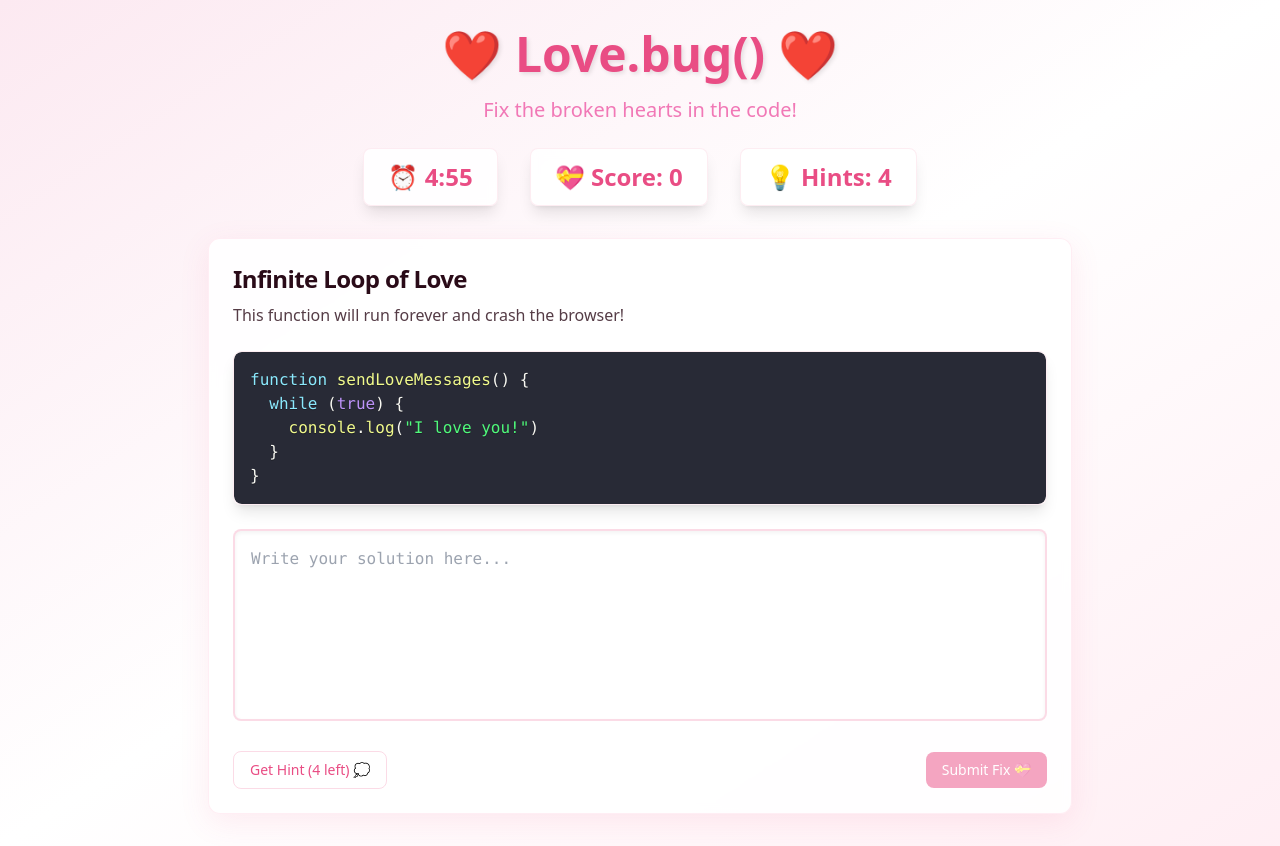
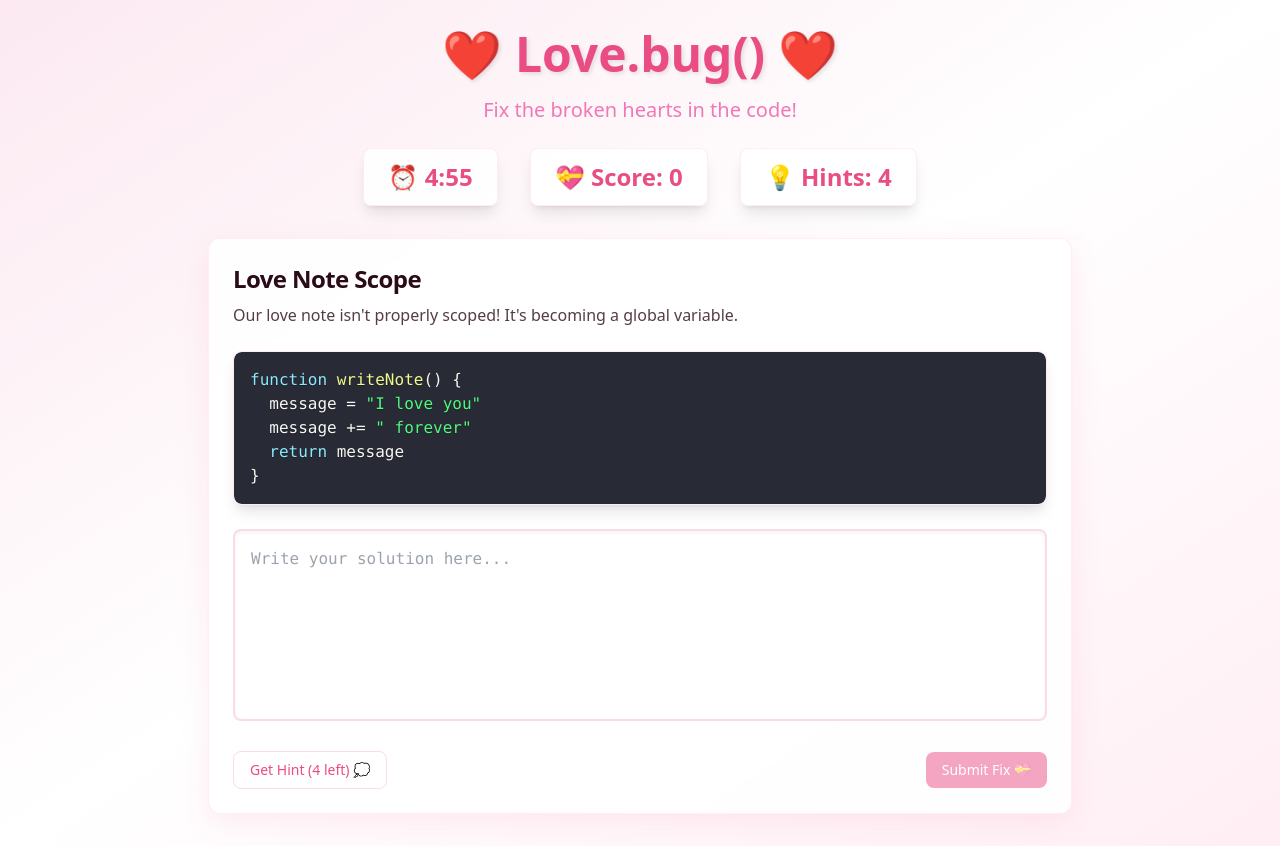
Before and after one commit to blackgirlbytes/love-bug, a React (Vite) app: page / in a window 1280 px wide. Built offline with nearby package versions, Linux system fonts and the light colour scheme; the HTML template or start-up script is replaced by a standard one.

Commit message:
show random bugs

```diff
--- a/src/App.jsx
+++ b/src/App.jsx
@@ -4,77 +4,10 @@ import { Prism as SyntaxHighlighter } from 'react-syntax-highlighter'
 import { dracula } from 'react-syntax-highlighter/dist/esm/styles/prism'
 import { Button } from './components/Button'
 import { Card, CardHeader, CardTitle, CardDescription, CardContent, CardFooter } from './components/Card'
-
-const commonBugs = [
-  {
-    id: 1,
-    title: "Infinite Loop of Love",
-    code: `function sendLoveMessages() {
-  while (true) {
-    console.log("I love you!")
-  }
-}`,
-    bugDescription: "This function will run forever and crash the browser!",
-    hints: [
-      "Think about what condition could stop the loop",
-      "You might need a counter variable to track progress",
-      "Add a parameter for message count and increment a counter",
-      {
-        type: "code",
-        content: `function sendLoveMessages(times) {
-  let count = 0;
-  while (count < times) {
-    console.log("I love you!")
-    count++;
-  }
-}`
-      }
-    ],
-    solution: `function sendLoveMessages(times) {
-  let count = 0;
-  while (count < times) {
-    console.log("I love you!")
-    count++;
-  }
-}`,
-  },
-  {
-    id: 2,
-    title: "Undefined Love",
-    code: `function getLoveMessage() {
-  let message;
-  if (inLove) {
-    message = "My heart beats for you!"
-  }
-  return message;
-}`,
-    bugDescription: "The variable 'inLove' is not defined, and the message might be undefined!",
-    hints: [
-      "What happens if inLove is false?",
-      "You should add a parameter to the function",
-      "Add a default message and a parameter for the love status",
-      {
-        type: "code",
-        content: `function getLoveMessage(inLove) {
-  let message = "Still searching for love...";
-  if (inLove) {
-    message = "My heart beats for you!"
-  }
-  return message;
-}`
-      }
-    ],
-    solution: `function getLoveMessage(inLove) {
-  let message = "Still searching for love...";
-  if (inLove) {
-    message = "My heart beats for you!"
-  }
-  return message;
-}`,
-  },
-]
+import { commonBugs, getRandomBugs } from './bugs'
 
 function App() {
+  const [bugs, setBugs] = useState(() => getRandomBugs(3)) // Get 3 random bugs
   const [currentBug, setCurrentBug] = useState(0)
   const [hintLevel, setHintLevel] = useState(0)
   const [userSolution, setUserSolution] = useState('')
@@ -101,7 +34,7 @@ function App() {
   }
 
   const checkSolution = () => {
-    const currentProblem = commonBugs[currentBug]
+    const currentProblem = bugs[currentBug]
 
     // Create a safe evaluation environment
     const validateCode = (code) => {
@@ -111,24 +44,28 @@ function App() {
           return { isValid: false, error: 'Unsafe code detected' };
         }
 
-        // For the undefined love bug
-        if (currentProblem.id === 2) {
-          // Check if the function:
-          // 1. Takes an 'inLove' parameter
-          // 2. Has a default message for false case
-          // 3. Returns "My heart beats for you!" for true case
         const functionStr = code.toString();
-          const hasParameter = /function\s+getLoveMessage\s*\(\s*inLove\s*\)/.test(functionStr);
+
+        switch(currentProblem.id) {
+          case 1: // Infinite Loop of Love
+            const hasTimesParam = /function\s+sendLoveMessages\s*\(\s*times\s*\)/.test(functionStr);
+            const hasCounter = /let|var\s+count\s*=\s*0/.test(functionStr);
+            const hasLoopCondition = /while\s*\(\s*count\s*<\s*times\s*\)/.test(functionStr);
+            const hasIncrement = /count\s*\+\+|\+\+\s*count|count\s*=\s*count\s*\+\s*1/.test(functionStr);
+            return {
+              isValid: hasTimesParam && hasCounter && hasLoopCondition && hasIncrement,
+              error: null
+            };
+
+          case 2: // Undefined Love
+            const hasInLoveParam = /function\s+getLoveMessage\s*\(\s*inLove\s*\)/.test(functionStr);
             const hasDefaultMessage = /message\s*=\s*["'].*["']\s*;/.test(functionStr);
             const hasCorrectTrueCase = functionStr.includes('My heart beats for you!');
-
-          // Test the function
             const fn = new Function('return ' + code)();
             const falseCase = fn(false);
             const trueCase = fn(true);
-
             return {
-            isValid: hasParameter &&
+              isValid: hasInLoveParam &&
                       hasDefaultMessage &&
                       hasCorrectTrueCase &&
                       typeof falseCase === 'string' &&
@@ -136,27 +73,78 @@ function App() {
                       trueCase === "My heart beats for you!",
               error: null
             };
-        }
 
-        // For the infinite loop bug
-        if (currentProblem.id === 1) {
-          // Check if the function:
-          // 1. Takes a 'times' parameter
-          // 2. Has a counter variable
-          // 3. Has a condition to stop the loop
-          const functionStr = code.toString();
-          const hasParameter = /function\s+sendLoveMessages\s*\(\s*times\s*\)/.test(functionStr);
-          const hasCounter = /let|var\s+count\s*=\s*0/.test(functionStr);
-          const hasCondition = /while\s*\(\s*count\s*<\s*times\s*\)/.test(functionStr);
-          const hasIncrement = /count\s*\+\+|\+\+\s*count|count\s*=\s*count\s*\+\s*1/.test(functionStr);
-
+          case 3: // Valentine's String Comparison
+            const hasArrowFunction = /const\s+checkValentine\s*=\s*\(\s*message\s*\)\s*=>/.test(functionStr);
+            const hasCorrectComparison = /message\s*===\s*sweetMessage/.test(functionStr);
+            const hasCorrectReturns = functionStr.includes('Perfect match! 💕') && functionStr.includes('Keep looking! 💔');
             return {
-            isValid: hasParameter && hasCounter && hasCondition && hasIncrement,
+              isValid: hasArrowFunction && hasCorrectComparison && hasCorrectReturns,
               error: null
             };
+
+          case 4: // Love Letter Array
+            const hasLettersParam = /const\s+getLastLoveLetter\s*=\s*\(\s*letters\s*\)\s*=>/.test(functionStr);
+            const hasCorrectIndex = /letters\s*\[\s*letters\.length\s*-\s*1\s*\]/.test(functionStr);
+            return {
+              isValid: hasLettersParam && hasCorrectIndex,
+              error: null
+            };
+
+          case 5: // Heartbeat Counter
+            const hasHeartbeatsVar = /let\s+heartbeats\s*=\s*0/.test(functionStr);
+            const hasHeartCondition = /while\s*\(\s*heartbeats\s*<\s*3\s*\)/.test(functionStr);
+            const hasHeartIncrement = /heartbeats\s*\+\+|\+\+\s*heartbeats/.test(functionStr);
+            return {
+              isValid: hasHeartbeatsVar && hasHeartCondition && hasHeartIncrement,
+              error: null
+            };
+
+          case 6: // Love Calculator
+            const hasLoveCalcFunction = /function\s+calculateLove\s*\(\s*name1\s*,\s*name2\s*\)/.test(functionStr);
+            const hasModulo = /%.*(100|99)/.test(functionStr);
+            const hasAddOne = /\+\s*1/.test(functionStr);
+            return {
+              isValid: hasLoveCalcFunction && hasModulo && hasAddOne,
+              error: null
+            };
+
+          case 7: // Valentine's Promise
+            const hasJsonReturn = /return\s+response\.json\(\)/.test(functionStr);
+            const hasMessageLog = /console\.log\([^)]*data\.message[^)]*\)/.test(functionStr);
+            return {
+              isValid: hasJsonReturn && hasMessageLog,
+              error: null
+            };
+
+          case 8: // Love Note Scope
+            const hasLetMessage = /let\s+message/.test(functionStr);
+            const hasForeverConcat = /\+=\s*["']\s*forever\s*["']/.test(functionStr);
+            return {
+              isValid: hasLetMessage && hasForeverConcat,
+              error: null
+            };
+
+          case 9: // Heart Drawing
+            const hasAwaitFetch = /await\s+fetch/.test(functionStr);
+            const hasAwaitJson = /await.*\.json\(\)/.test(functionStr);
+            const hasHeartReturn = /return\s*["']❤️/.test(functionStr);
+            return {
+              isValid: hasAwaitFetch && hasAwaitJson && hasHeartReturn,
+              error: null
+            };
+
+          case 10: // Love Letter Copy
+            const hasSpreadOperator = /\{\s*\.\.\.original\s*\}/.test(functionStr);
+            const hasCopyMessage = /copy\.message\s*=/.test(functionStr);
+            return {
+              isValid: hasSpreadOperator && hasCopyMessage,
+              error: null
+            };
+
+          default:
+            return { isValid: false, error: 'Unknown bug type' };
         }
-
-        return { isValid: false, error: 'Unknown bug type' };
       } catch (error) {
         return { isValid: false, error: error.message };
       }
@@ -179,7 +167,7 @@ function App() {
 
       // Wait a moment before moving to next problem
       setTimeout(() => {
-        if (currentBug < commonBugs.length - 1) {
+        if (currentBug < bugs.length - 1) {
           setCurrentBug(prev => prev + 1)
           setUserSolution('')
           setHintLevel(0)
@@ -190,34 +178,7 @@ function App() {
       }, 2000)
     } else {
       // Provide more specific feedback based on what's missing
-      let errorMessage = '💔 Not quite right. ';
-
-      if (currentProblem.id === 2) {
-        const functionStr = userSolution.toString();
-        if (!/function\s+getLoveMessage\s*\(\s*inLove\s*\)/.test(functionStr)) {
-          errorMessage += "Make sure your function takes an 'inLove' parameter. ";
-        }
-        if (!/message\s*=\s*["'].*["']\s*;/.test(functionStr)) {
-          errorMessage += "Add a default message for when inLove is false. ";
-        }
-        if (!functionStr.includes('My heart beats for you!')) {
-          errorMessage += "Keep the original love message for when inLove is true. ";
-        }
-      } else if (currentProblem.id === 1) {
-        const functionStr = userSolution.toString();
-        if (!/function\s+sendLoveMessages\s*\(\s*times\s*\)/.test(functionStr)) {
-          errorMessage += "Make sure your function takes a 'times' parameter. ";
-        }
-        if (!/let|var\s+count\s*=\s*0/.test(functionStr)) {
-          errorMessage += "You need a counter variable. ";
-        }
-        if (!/while\s*\(\s*count\s*<\s*times\s*\)/.test(functionStr)) {
-          errorMessage += "Add a condition to stop the loop. ";
-        }
-        if (!/count\s*\+\+|\+\+\s*count|count\s*=\s*count\s*\+\s*1/.test(functionStr)) {
-          errorMessage += "Don't forget to increment your counter! ";
-        }
-      }
+      let errorMessage = '💔 Not quite right.';
 
       setFeedback({
         type: 'error',
@@ -239,6 +200,18 @@ function App() {
     const minutes = Math.floor(seconds / 60)
     const remainingSeconds = seconds % 60
     return `${minutes}:${remainingSeconds.toString().padStart(2, '0')}`
+  }
+
+  // Reset game function
+  const resetGame = () => {
+    setBugs(getRandomBugs(3))
+    setCurrentBug(0)
+    setHintLevel(0)
+    setUserSolution('')
+    setTimeLeft(300)
+    setGameOver(false)
+    setScore(0)
+    setFeedback(null)
   }
 
   return (
@@ -264,8 +237,8 @@ function App() {
       {!gameOver ? (
         <Card className="backdrop-blur-sm bg-white/90">
           <CardHeader>
-            <CardTitle>{commonBugs[currentBug].title}</CardTitle>
-            <CardDescription>{commonBugs[currentBug].bugDescription}</CardDescription>
+            <CardTitle>{bugs[currentBug].title}</CardTitle>
+            <CardDescription>{bugs[currentBug].bugDescription}</CardDescription>
           </CardHeader>
           <CardContent>
             <div className="code-display">
@@ -277,7 +250,7 @@ function App() {
                   borderRadius: '0.5rem',
                 }}
               >
-                {commonBugs[currentBug].code}
+                {bugs[currentBug].code}
               </SyntaxHighlighter>
             </div>
 
@@ -293,7 +266,7 @@ function App() {
 
             {hintLevel > 0 && (
               <div className="space-y-4 my-4">
-                {commonBugs[currentBug].hints.slice(0, hintLevel).map((hint, index) => (
+                {bugs[currentBug].hints.slice(0, hintLevel).map((hint, index) => (
                   <div key={index} className="hint-box">
                     {typeof hint === 'string' ? (
                       <p>
@@ -366,7 +339,7 @@ function App() {
           <CardFooter className="justify-center">
             <Button
               variant="default"
-              onClick={() => window.location.reload()}
+              onClick={resetGame}
               className="mt-4"
             >
               Play Again 💕
--- /dev/null
+++ b/src/bugs.js
@@ -0,0 +1,313 @@
+// bugs.js
+export const commonBugs = [
+  {
+    id: 1,
+    title: "Infinite Loop of Love",
+    code: `function sendLoveMessages() {
+  while (true) {
+    console.log("I love you!")
+  }
+}`,
+    bugDescription: "This function will run forever and crash the browser!",
+    hints: [
+      "Think about what condition could stop the loop",
+      "You might need a counter variable to track progress",
+      "Add a parameter for message count and increment a counter",
+      {
+        type: "code",
+        content: `function sendLoveMessages(times) {
+  let count = 0;
+  while (count < times) {
+    console.log("I love you!")
+    count++;
+  }
+}`
+      }
+    ],
+    solution: `function sendLoveMessages(times) {
+  let count = 0;
+  while (count < times) {
+    console.log("I love you!")
+    count++;
+  }
+}`,
+  },
+  {
+    id: 2,
+    title: "Undefined Love",
+    code: `function getLoveMessage() {
+  let message;
+  if (inLove) {
+    message = "My heart beats for you!"
+  }
+  return message;
+}`,
+    bugDescription: "The variable 'inLove' is not defined, and the message might be undefined!",
+    hints: [
+      "What happens if inLove is false?",
+      "You should add a parameter to the function",
+      "Add a default message for when inLove is false",
+      {
+        type: "code",
+        content: `function getLoveMessage(inLove) {
+  let message = "Still searching for love...";
+  if (inLove) {
+    message = "My heart beats for you!"
+  }
+  return message;
+}`
+      }
+    ],
+    solution: `function getLoveMessage(inLove) {
+  let message = "Still searching for love...";
+  if (inLove) {
+    message = "My heart beats for you!"
+  }
+  return message;
+}`,
+  },
+  {
+    id: 3,
+    title: "Valentine's String Comparison",
+    code: `const checkValentine = (message) => {
+  const sweetMessage = "Be Mine"
+  if (message = sweetMessage) {
+    return "Perfect match! 💕"
+  }
+  return "Keep looking! 💔"
+}`,
+    bugDescription: "The comparison operator is wrong! This always returns a match.",
+    hints: [
+      "Look carefully at the comparison operator",
+      "= assigns values, === compares them",
+      "Use the correct comparison operator",
+      {
+        type: "code",
+        content: `const checkValentine = (message) => {
+  const sweetMessage = "Be Mine"
+  if (message === sweetMessage) {
+    return "Perfect match! 💕"
+  }
+  return "Keep looking! 💔"
+}`
+      }
+    ],
+    solution: `const checkValentine = (message) => {
+  const sweetMessage = "Be Mine"
+  if (message === sweetMessage) {
+    return "Perfect match! 💕"
+  }
+  return "Keep looking! 💔"
+}`,
+  },
+  {
+    id: 4,
+    title: "Love Letter Array",
+    code: `const letters = ["Be mine", "XOXO", "Forever yours"]
+const getLastLoveLetter = (letters) => {
+  return letters[letters.length]
+}
+console.log(getLastLoveLetter(letters))`,
+    bugDescription: "We're trying to read a love letter that doesn't exist! Arrays are zero-based.",
+    hints: [
+      "Array indices start at 0",
+      "The last index is always length - 1",
+      "Adjust the array index calculation",
+      {
+        type: "code",
+        content: `const letters = ["Be mine", "XOXO", "Forever yours"]
+const getLastLoveLetter = (letters) => {
+  return letters[letters.length - 1]
+}
+console.log(getLastLoveLetter(letters))`
+      }
+    ],
+    solution: `const letters = ["Be mine", "XOXO", "Forever yours"]
+const getLastLoveLetter = (letters) => {
+  return letters[letters.length - 1]
+}
+console.log(getLastLoveLetter(letters))`,
+  },
+  {
+    id: 5,
+    title: "Heartbeat Counter",
+    code: `let heartbeats = 0
+while (heartbeats < 3) {
+  console.log("💓")
+}`,
+    bugDescription: "The heart never stops beating! We need to count the heartbeats.",
+    hints: [
+      "The counter never increases",
+      "Add a way to increment heartbeats",
+      "Use heartbeats++ to count each beat",
+      {
+        type: "code",
+        content: `let heartbeats = 0
+while (heartbeats < 3) {
+  console.log("💓")
+  heartbeats++
+}`
+      }
+    ],
+    solution: `let heartbeats = 0
+while (heartbeats < 3) {
+  console.log("💓")
+  heartbeats++
+}`,
+  },
+  {
+    id: 6,
+    title: "Love Calculator",
+    code: `function calculateLove(name1, name2) {
+  return name1.length + name2.length
+}
+console.log(calculateLove("Romeo", "Juliet"))`,
+    bugDescription: "Our love calculator needs to give a percentage between 1-100!",
+    hints: [
+      "Convert the sum to a percentage",
+      "Use modulo to keep it in range",
+      "Add 1 to avoid zero percent love",
+      {
+        type: "code",
+        content: `function calculateLove(name1, name2) {
+  return ((name1.length + name2.length) % 100) + 1
+}
+console.log(calculateLove("Romeo", "Juliet"))`
+      }
+    ],
+    solution: `function calculateLove(name1, name2) {
+  return ((name1.length + name2.length) % 100) + 1
+}
+console.log(calculateLove("Romeo", "Juliet"))`,
+  },
+  {
+    id: 7,
+    title: "Valentine's Promise",
+    code: `fetch('https://api.valentine.com/message')
+.then(response => {
+  response.json()
+})
+.then(data => {
+  console.log("Valentine says: " + data.message)
+})`,
+    bugDescription: "We forgot to return the promise of love! The message will never arrive.",
+    hints: [
+      "The first .then() needs to return something",
+      "Return the result of response.json()",
+      "Add the return keyword",
+      {
+        type: "code",
+        content: `fetch('https://api.valentine.com/message')
+.then(response => {
+  return response.json()
+})
+.then(data => {
+  console.log("Valentine says: " + data.message)
+})`
+      }
+    ],
+    solution: `fetch('https://api.valentine.com/message')
+.then(response => {
+  return response.json()
+})
+.then(data => {
+  console.log("Valentine says: " + data.message)
+})`,
+  },
+  {
+    id: 8,
+    title: "Love Note Scope",
+    code: `function writeNote() {
+  message = "I love you"
+  message += " forever"
+  return message
+}`,
+    bugDescription: "Our love note isn't properly scoped! It's becoming a global variable.",
+    hints: [
+      "Variables should be declared before use",
+      "Use let or const to declare variables",
+      "Add let to properly scope the message",
+      {
+        type: "code",
+        content: `function writeNote() {
+  let message = "I love you"
+  message += " forever"
+  return message
+}`
+      }
+    ],
+    solution: `function writeNote() {
+  let message = "I love you"
+  message += " forever"
+  return message
+}`,
+  },
+  {
+    id: 9,
+    title: "Heart Drawing",
+    code: `async function drawHeart() {
+  const color = fetch('https://api.valentine.com/colors/red')
+  const pattern = color.json()
+  return "❤️ " + pattern.hex
+}`,
+    bugDescription: "We forgot to await our heart's color! Promises need to be awaited.",
+    hints: [
+      "Async functions need await for promises",
+      "Both fetch and json() return promises",
+      "Add await to both async operations",
+      {
+        type: "code",
+        content: `async function drawHeart() {
+  const color = await fetch('https://api.valentine.com/colors/red')
+  const pattern = await color.json()
+  return "❤️ " + pattern.hex
+}`
+      }
+    ],
+    solution: `async function drawHeart() {
+  const color = await fetch('https://api.valentine.com/colors/red')
+  const pattern = await color.json()
+  return "❤️ " + pattern.hex
+}`,
+  },
+  {
+    id: 10,
+    title: "Love Letter Copy",
+    code: `const original = { to: "My Love", message: "Forever yours" }
+const copy = original
+copy.message = "Always yours"
+console.log(original.message)`,
+    bugDescription: "We're modifying the original love letter! We need to make a proper copy.",
+    hints: [
+      "Objects are copied by reference",
+      "Use spread operator to clone",
+      "Create a new object with {...original}",
+      {
+        type: "code",
+        content: `const original = { to: "My Love", message: "Forever yours" }
+const copy = { ...original }
+copy.message = "Always yours"
+console.log(original.message)`
+      }
+    ],
+    solution: `const original = { to: "My Love", message: "Forever yours" }
+const copy = { ...original }
+copy.message = "Always yours"
+console.log(original.message)`,
+  }
+];
+
+// Function to get a random selection of bugs
+export const getRandomBugs = (count = 3) => {
+  // Create a copy of the bugs array
+  const shuffled = [...commonBugs];
+
+  // Fisher-Yates shuffle algorithm
+  for (let i = shuffled.length - 1; i > 0; i--) {
+    const j = Math.floor(Math.random() * (i + 1));
+    [shuffled[i], shuffled[j]] = [shuffled[j], shuffled[i]];
+  }
+
+  // Return the first 'count' bugs
+  return shuffled.slice(0, count);
+};
```
Lines whose indentation alone changed are shown as unchanged.
